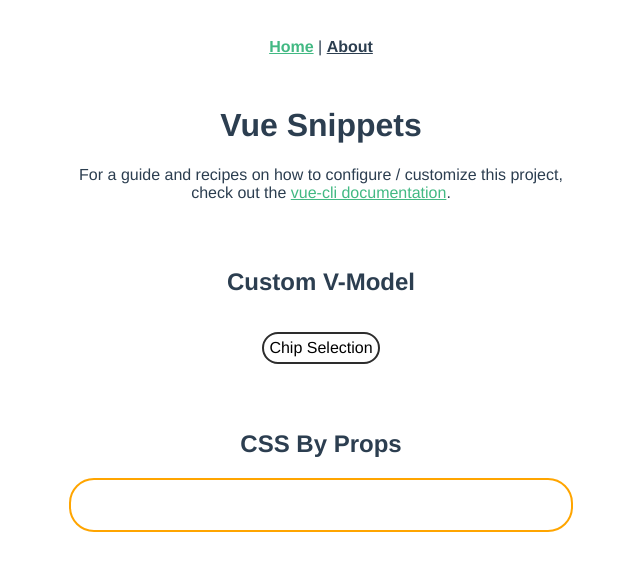
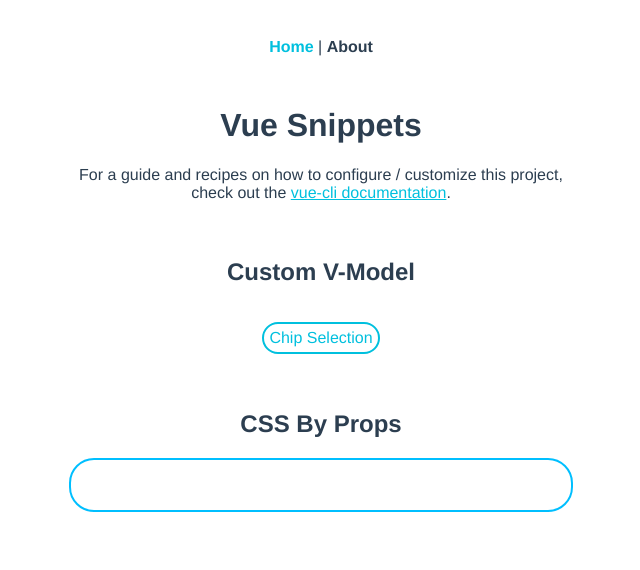
Before and after one commit to nbbj-digital/vue-snippets, a Vue app: page / in a window 1280 px wide. Shown: the top 570 px of the page, without its empty margins (319-959 px from the left). Built offline with nearby package versions, Linux system fonts and the light colour scheme.

Commit message:
styling updates

```diff
--- a/src/App.vue
+++ b/src/App.vue
@@ -26,10 +26,11 @@
 #nav a {
   font-weight: bold;
   color: #2c3e50;
+  text-decoration: none;
 }
 
 #nav a.router-link-exact-active {
-  color: #42b983;
+  color: rgb(0, 192, 222);
 }
 
 .fade-enter-active,
--- a/src/components/CssByProps.vue
+++ b/src/components/CssByProps.vue
@@ -1,5 +1,5 @@
 <template>
-  <div class="center-flex" :style="layoutWidth">
+  <div class="center-flex" :style="layoutStyle">
   </div>
 </template>
 
@@ -33,7 +33,7 @@ export default {
     }
   },
   computed: {
-    layoutWidth() {
+    layoutStyle() {
       return {
         width: `${this.width}px`,
         height: `${this.height}px`,
--- a/src/components/CustomVModel.vue
+++ b/src/components/CustomVModel.vue
@@ -37,7 +37,7 @@ export default {
 p {
   -webkit-font-smoothing: antialiased;
   -moz-osx-font-smoothing: grayscale;
-  color: black;
+  color: rgb(0, 192, 222);
   background-color: white;
   display: inline-block;
   padding: 5px;
@@ -45,16 +45,23 @@ p {
   margin-right: 3px;
   box-sizing: border-box;
   border-radius: 25px;
-  border: 2px solid #2d2d2d;
+  border: 2px solid rgb(0, 192, 222);
   transition: border 0.1s ease-in, background-color 0.3s ease-in-out,
   color 0.3s ease-in-out;
 }
 p:hover {
-  background-color: black;
+  background-color: rgb(0, 192, 222);
   color: white;
 }
 .selectedStyle {
-  background-color: black;
+  background-color: rgb(0, 192, 222);
   color: white;
 }
+
+.noselect {
+  -webkit-user-select: none; /* Safari */
+  -moz-user-select: none; /* Firefox */
+  -ms-user-select: none; /* IE10+/Edge */
+  user-select: none; /* Standard */
+}
 </style>
--- a/src/components/HelloWorld.vue
+++ b/src/components/HelloWorld.vue
@@ -6,14 +6,6 @@
       check out the
       <a href="https://cli.vuejs.org" target="_blank" rel="noopener">vue-cli documentation</a>.
     </p>
-<!--    <h3>Essential Links</h3>-->
-<!--    <ul>-->
-<!--      <li><a href="https://vuejs.org" target="_blank" rel="noopener">Core Docs</a></li>-->
-<!--      <li><a href="https://forum.vuejs.org" target="_blank" rel="noopener">Forum</a></li>-->
-<!--      <li><a href="https://chat.vuejs.org" target="_blank" rel="noopener">Community Chat</a></li>-->
-<!--      <li><a href="https://twitter.com/vuejs" target="_blank" rel="noopener">Twitter</a></li>-->
-<!--      <li><a href="https://news.vuejs.org" target="_blank" rel="noopener">News</a></li>-->
-<!--    </ul>-->
   </div>
 </template>
 
@@ -39,6 +31,6 @@ li {
   margin: 0 10px;
 }
 a {
-  color: #42b983;
+  color: rgb(0, 192, 222);
 }
 </style>
--- a/src/views/Home.vue
+++ b/src/views/Home.vue
@@ -11,7 +11,7 @@
 
     <div class="spacing">
       <h2>CSS By Props</h2>
-      <css-by-props color="orange"/>
+      <css-by-props color="deepskyblue"/>
     </div>
 
   </div>
@@ -33,6 +33,6 @@ export default {
 </script>
 <style scoped>
 .spacing {
-  padding-bottom: 30px;
+  padding-bottom: 20px;
 }
 </style>
```
Also changed, not shown: 1 other file (tests, documents, lock files or other folders).
